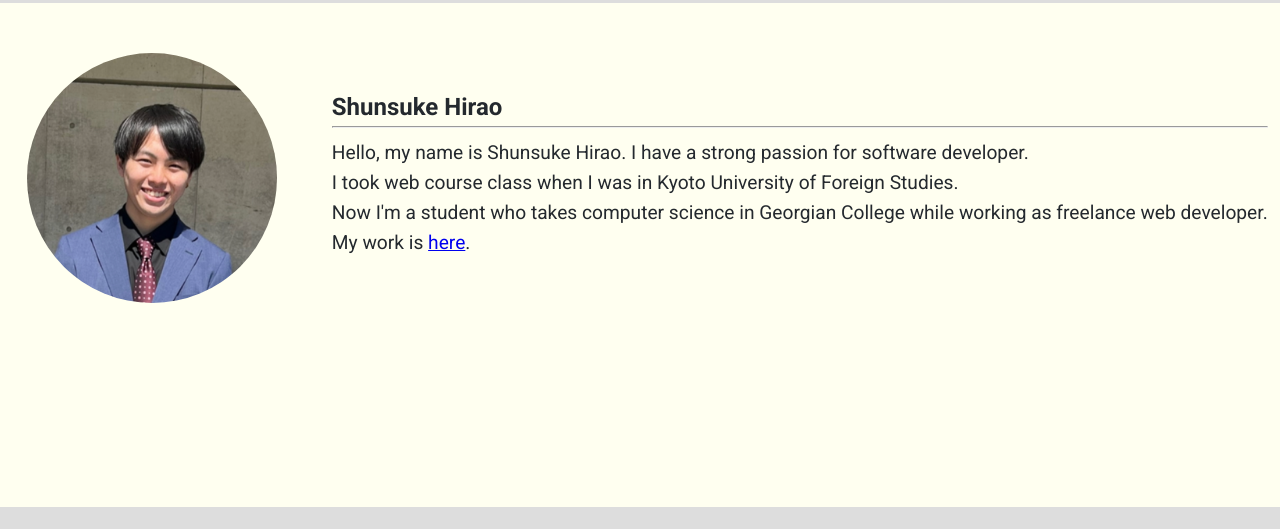
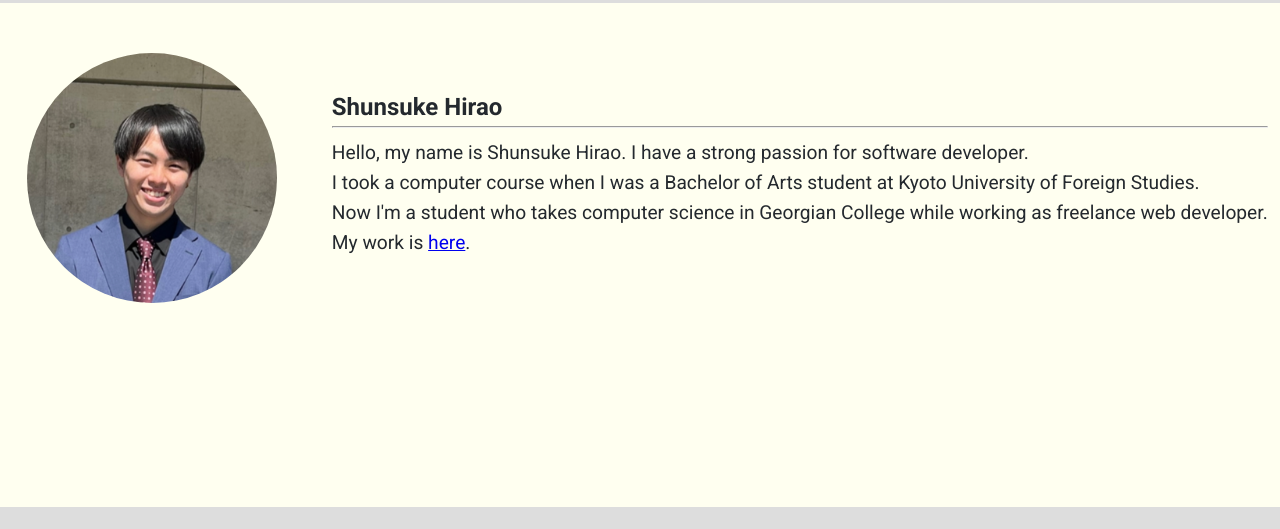
Before and after one commit to i-am-shunsuke/Shunsuke-Hirao-portfolio, a plain HTML site: page index.html in a window 1280 px wide. Shown: the part 234-763 px from the top of the page. Drawn offline with Linux system fonts and the light colour scheme.

Commit message:
Update index.html

```diff
--- a/index.html
+++ b/index.html
@@ -70,7 +70,7 @@
                 <hr>
                 <p>
                     Hello, my name is Shunsuke Hirao. I have a strong passion for software developer.<br>
-                    I took web course class when I was in Kyoto University of Foreign Studies.<br>
+                    I took a computer course when I was a Bachelor of Arts student at Kyoto University of Foreign Studies.<br>
                     Now I'm a student who takes computer science in Georgian College while working
                     as freelance web developer. <br>
                     My work is <a href="https://shunsuke-hirao.github.io/Tsudou/en.index.html" target="_blank" rel="noopener noreferrer">here</a>.
```
